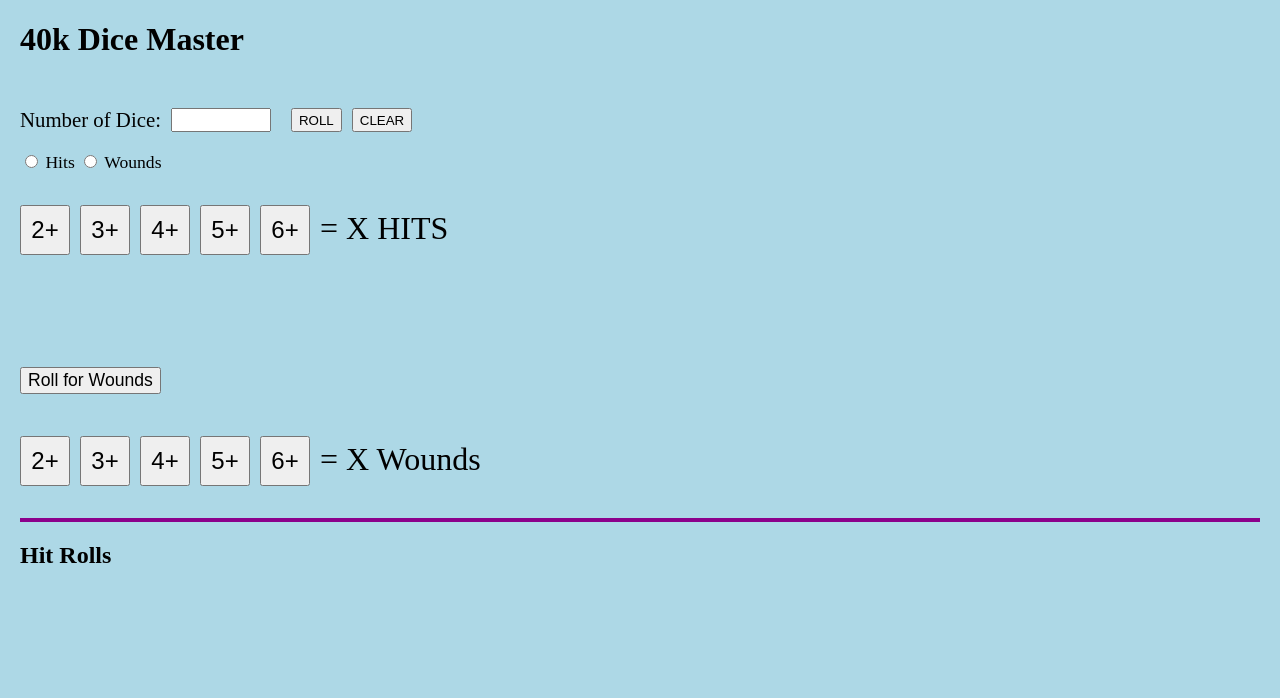
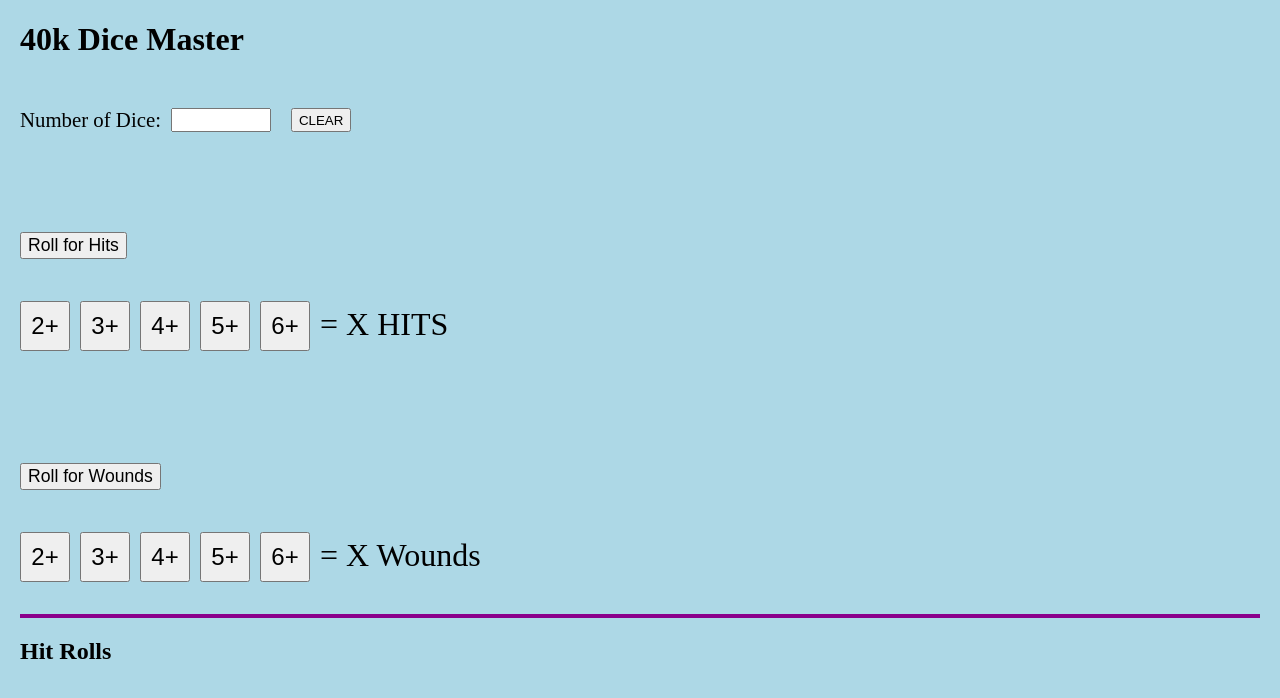
Before and after one commit to honorbrute/40KDiceMaster, a plain HTML site: page index.html in a window 1280 px wide. Drawn offline with nearby package versions, Linux system fonts and the light colour scheme.

Commit message:
Removed radio buttons
Decided that radio buttons were unnecessary.

```diff
--- a/index.css
+++ b/index.css
@@ -18,8 +18,10 @@ Typography
     font-size: 1.3rem;
 }
 
-form, .secondWounds {
+form, .rollButtons {
     font-size: 1.1rem;
+    margin-top: 50px;
+    margin: 80px 0 10px 0;
 }
 
 p {
@@ -31,8 +33,6 @@ p {
     font-size: 1.5rem
 }
 
-
-
 h1 {
     margin-bottom: 50px;
 }
@@ -43,7 +43,7 @@ h1 {
     margin-bottom: 20px;
 }
 
-.numOfDice, .roll, .clear {
+.numOfDice, .clear {
     margin-right: 10px;
 }
 
@@ -55,10 +55,6 @@ h1 {
 .radio {
     display: flex;
     margin-bottom: 0px;
-}
-
-.woundRoll {
-    margin: 80px 0 10px 0;
 }
 
 .diceSelectors {
--- a/index.html
+++ b/index.html
@@ -12,17 +12,9 @@
         <div class="diceRoll">
             <label class="numOfDice" for="diceCount">Number of Dice: </label>
             <input type="number" id="diceCount">
-            <button class="roll" type="button" id="rollforhits">ROLL</button>
             <button class="clear" type="button" onclick="clearDice()">CLEAR</button>
         </div>
-        <div class="radio">
-            <form>
-                <input type="radio" id="hit" value="hit" name="hitorwounds">
-                <label for="hit">Hits</label>
-                <input type="radio" id="wounds" value="wounds" name="hitorwounds">
-                <label for="wounds">Wounds</label>
-            </form>
-        </div>
+        <button class="rollButtons" type="button" id="rollforhits">Roll for Hits</button>
         <section class="hwContainer">
             <div class="diceSelectors" id="hitSelectorSection">
                 <button class="selector hitSelector" id="hSel2">2+</button>
@@ -34,7 +26,7 @@
             </div>
             <section class="woundFromHitSection" id="woundFromHitSectionid">
                 <div class="woundRoll">
-                    <button class="secondWounds" id="rollforwounds" type="button">Roll for Wounds</button>
+                    <button class="rollButtons" id="rollforwounds" type="button">Roll for Wounds</button>
                 </div>
                 <div class="diceSelectors">
                     <button class="selector woundSelector" id="wSel2">2+</button>
--- a/index.js
+++ b/index.js
@@ -13,10 +13,6 @@ const selectorSize = 5;
 let hSelectors = document.getElementsByClassName("hitSelector");
 let wSelectors = document.getElementsByClassName("woundSelector");
 
-// DOM for radio button
-let hitRadio = document.getElementById("hit");
-let woundRadio = document.getElementById("wounds");
-
 // DiceCount for hits
 let hDiceCountID = document.getElementById("hDiceCount")
 
@@ -26,19 +22,6 @@ let rollForHitsID = document.getElementById("rollforhits");
 let diceArray = [];
 let newDiceArray = [];
 let hitRolls = 0;
-
-// if "Hits" radio is clicked, reveal wounds dice.
-hitRadio.addEventListener("click", function() {
-    document.getElementById("hitSelectorSection").style.display ="flex";
-    rollForWoundsID.style.display ="block";
-})
-
-// if "Wounds" radio is clicked, hide hits dice.
-woundRadio.addEventListener("click", function() {
-
-    document.getElementById("hitSelectorSection").style.display ="none";
-    rollForWoundsID.style.display ="none";
-})
 
 
 // Event listeners for "Hit" selectors
```
